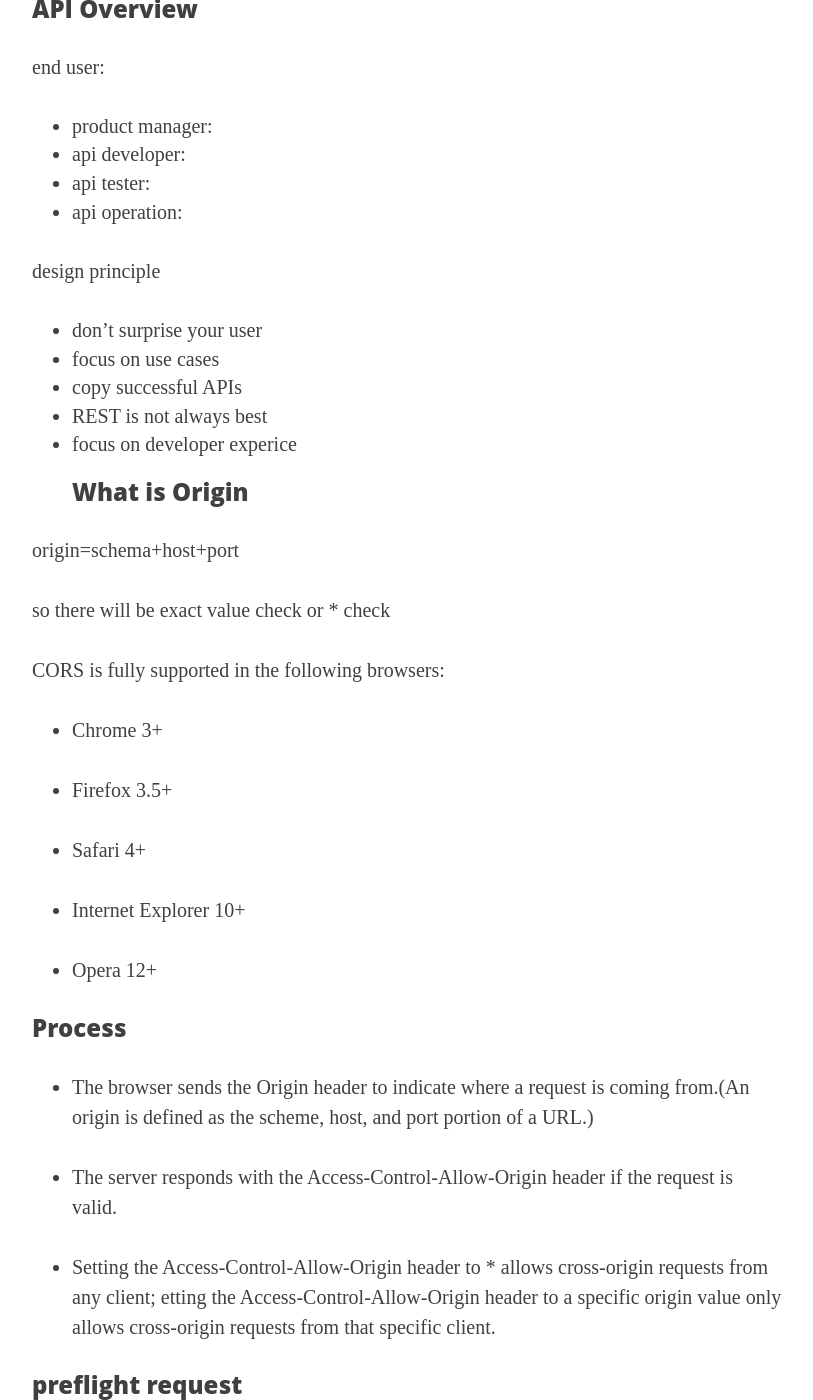
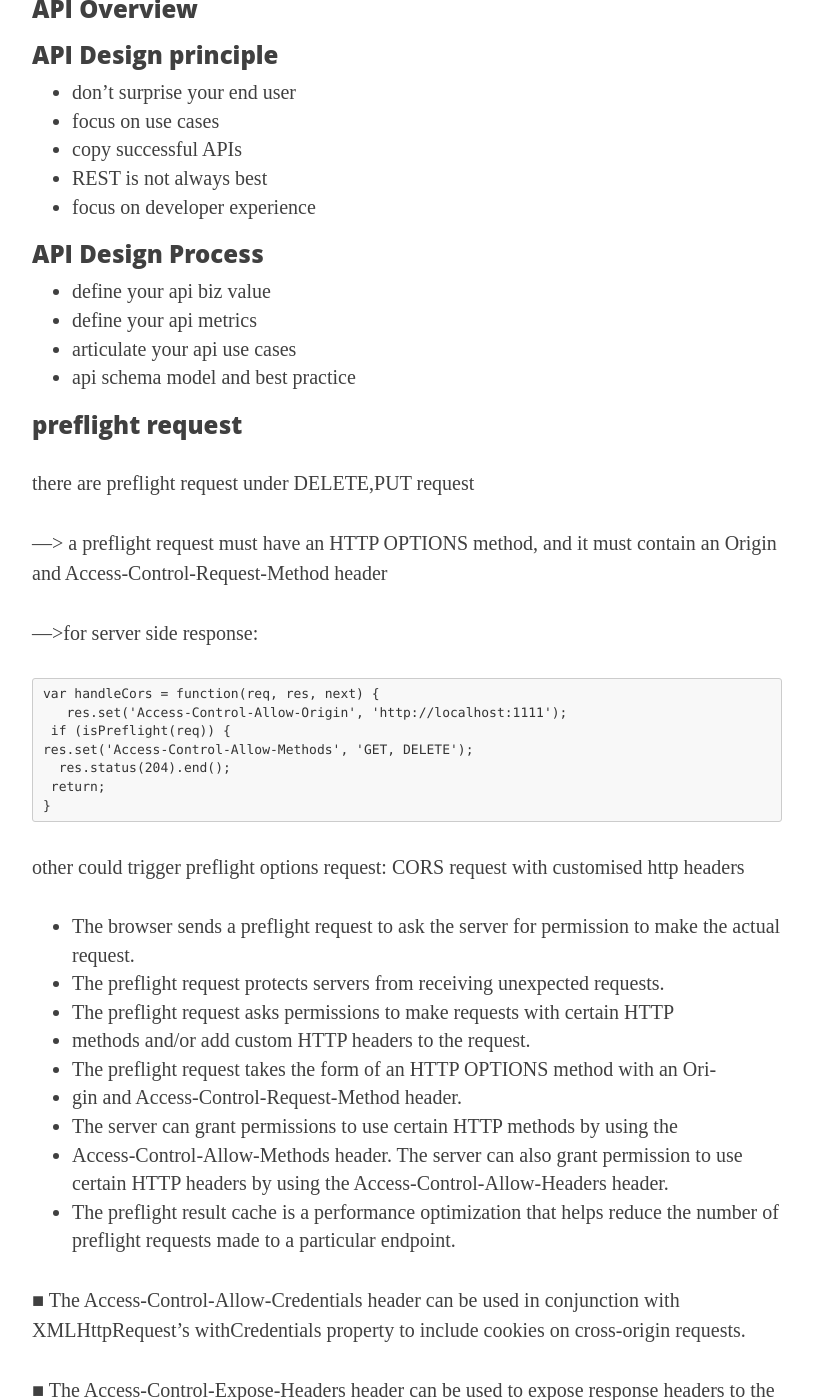
Before and after one commit to fudanzz/fudanzz.github.io, a Jekyll site: the page built from _posts/2016-10-24-rest-api-design.markdown, in a window 1280 px wide and 1400 px high, scrolled down 487 px. Shown: the whole window, without its empty margins (233-1046 px from the left). Built offline with Jekyll 4.4.1, drawn with Linux system fonts in a browser that asks for light colours; nearby versions of some CDN libraries; some web fonts are replaced.

Commit message:
update post

```diff
--- a/_posts/2016-10-24-rest-api-design.markdown
+++ b/_posts/2016-10-24-rest-api-design.markdown
@@ -8,46 +8,23 @@
 
 ### API Overview
 
-end user:
 
-- product manager:
-- api developer:
-- api tester:
-- api operation:
+### API Design principle
 
-design principle
-
-- don’t surprise your user
+- don’t surprise your end user
 - focus on use cases
 - copy successful APIs
 - REST is not always best
-- focus on developer experice
-### What is Origin
-
-origin=schema+host+port
-
-so there will be exact value check or * check
-
-CORS is fully supported in the following  browsers:
-
-- Chrome 3+
-
-- Firefox 3.5+
-
-- Safari 4+
-
-- Internet Explorer 10+
-
-- Opera 12+
+- focus on developer experience
 
 
-### Process
+### API Design Process
 
-- The browser sends the Origin header to indicate where a request is coming from.(An origin is defined as the scheme, host, and port portion of a URL.)
+- define your api biz value
+- define your api metrics
+- articulate your api use cases
+- api schema model and best practice
 
-- The server responds with the Access-Control-Allow-Origin header if the request is valid.
-
-- Setting the Access-Control-Allow-Origin header to * allows cross-origin requests from any client; etting the Access-Control-Allow-Origin header to a specific origin value only allows cross-origin requests from that specific client.
 
 ### preflight request
 
```
